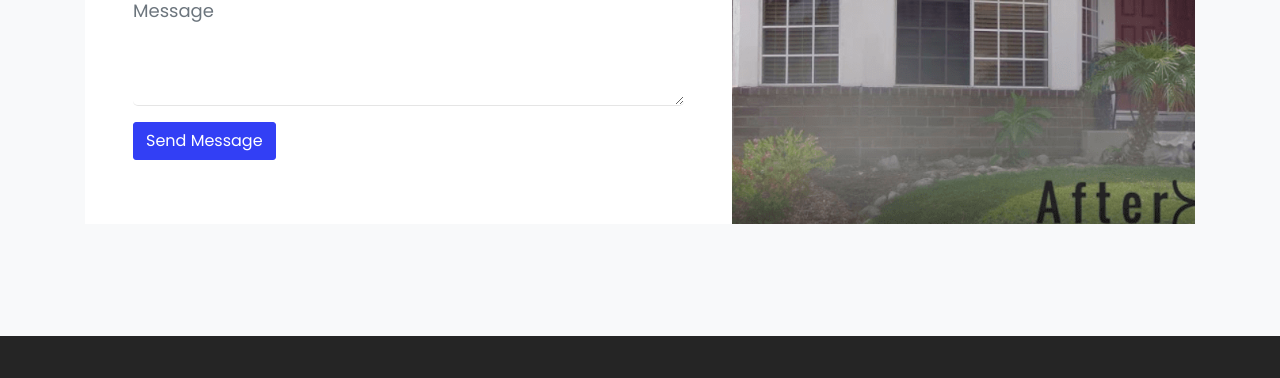
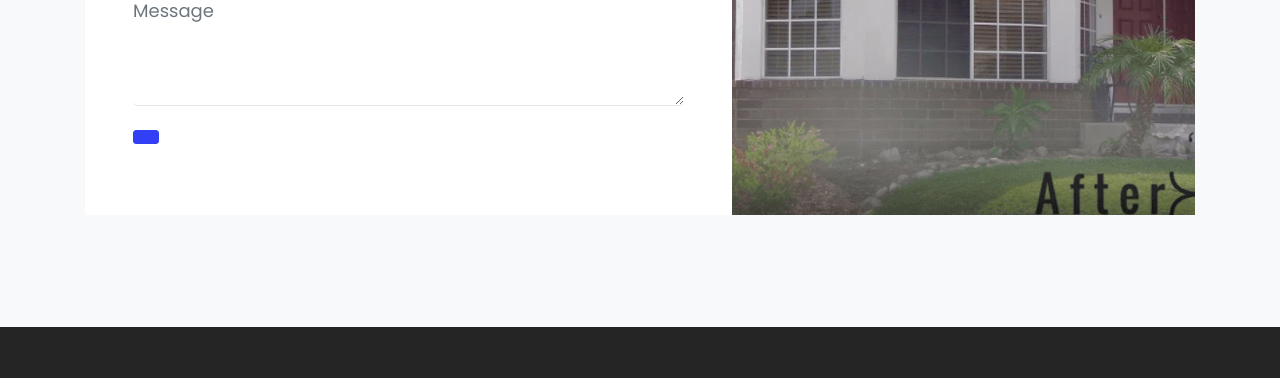
Before and after one commit to crowng/chameleonProPaint, a plain HTML site: page index.html in a window 1280 px wide. Shown: the part 5760-6138 px from the top of the page. Drawn offline with Linux system fonts and the light colour scheme; files whose address does not match are found by name.

Commit message:
button update

```diff
--- a/index.html
+++ b/index.html
@@ -631,7 +631,7 @@
 										</div>
 										<div class="col-md-12">
 											<div class="form-group">
-												<input type="submit" value="Send Message" class="btn btn-primary">
+												<button type="submit" value="Send Message" class="btn btn-primary">
 												<div class="submitting"></div>
 											</div>
 										</div>
```
